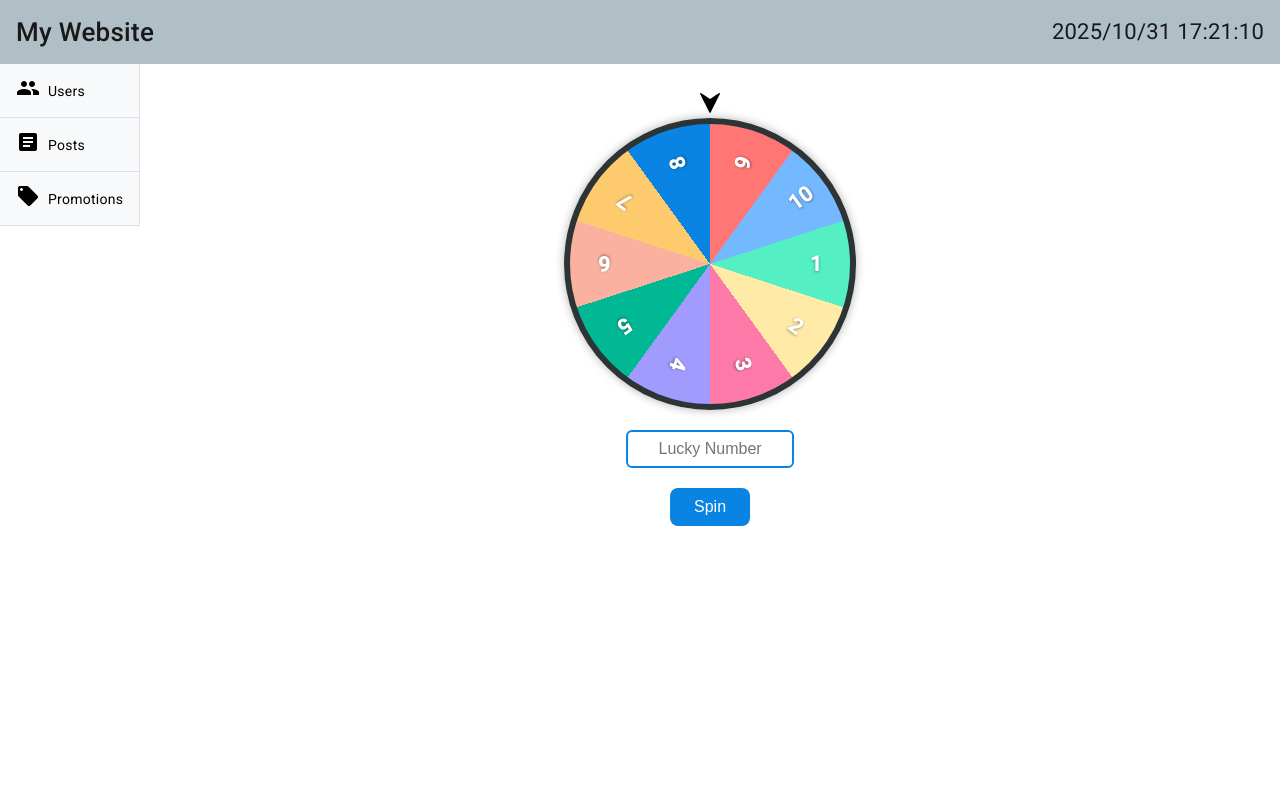
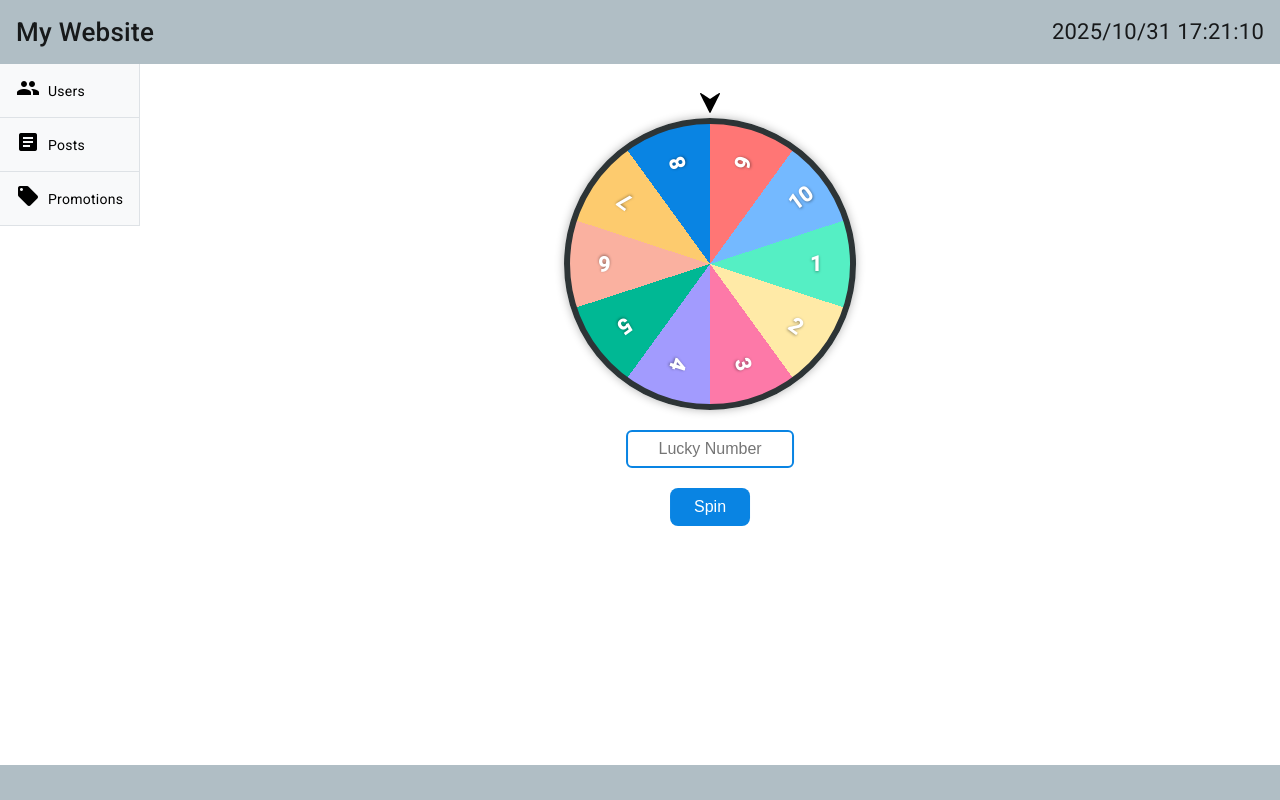
Before and after one commit to Akaki-Vashakidze/hiring-task-app, an Angular app: page /promotions in a window 1280 px wide. Built offline with nearby package versions, Linux system fonts and the light colour scheme.

Commit message:
minor changes - hide content untill http responce, footer display

```diff
--- a/src/app/app.component.html
+++ b/src/app/app.component.html
@@ -9,4 +9,5 @@
       </div>
     </div>
   </div>
+  <app-footer></app-footer>
 </div>
--- a/src/app/app.component.ts
+++ b/src/app/app.component.ts
@@ -3,10 +3,11 @@ import { RouterOutlet } from '@angular/router';
 import { HeaderComponent } from "./components/header/header.component";
 import { NavigationComponent } from "./components/navigation/navigation.component";
 import { LoaderComponent } from "./components/spinner/spinner.component";
+import { FooterComponent } from "./components/footer/footer.component";
 
 @Component({
   selector: 'app-root',
-  imports: [RouterOutlet, HeaderComponent, LoaderComponent, HeaderComponent, NavigationComponent, NavigationComponent, LoaderComponent],
+  imports: [RouterOutlet, HeaderComponent, LoaderComponent, HeaderComponent, FooterComponent,NavigationComponent, NavigationComponent, LoaderComponent, FooterComponent],
   templateUrl: './app.component.html',
   styleUrl: './app.component.scss'
 })
--- a/src/app/components/footer/footer.component.html
+++ b/src/app/components/footer/footer.component.html
@@ -1 +1 @@
-<p>footer works!</p>
+<div class="footer-container"></div>
--- a/src/app/components/footer/footer.component.scss
+++ b/src/app/components/footer/footer.component.scss
@@ -0,0 +1,7 @@
+.footer-container {
+  background-color: var(--app-grey-light);
+  position: absolute;
+  bottom: 0px;
+  width: 100%;
+  height: 35px;
+}
--- a/src/app/components/posts/posts.component.html
+++ b/src/app/components/posts/posts.component.html
@@ -1,8 +1,9 @@
+@if (userPosts.length > 0) {
 <div class="posts-container">
     @if(userId) {
-        <h2>User {{ userId }}'s Posts</h2>
+    <h2>User {{ userId }}'s Posts</h2>
     } @else {
-        <h2>All Users' Posts</h2>
+    <h2>All Users' Posts</h2>
     }
 
 
@@ -22,3 +23,4 @@
         </mat-card>
     </div>
 </div>
+}
--- a/src/app/components/users/users.component.html
+++ b/src/app/components/users/users.component.html
@@ -1,3 +1,5 @@
+
+@if (dataSource) {
 <div class="users-list-header" fxLayout="row">
     <mat-form-field>
         <input matInput (keyup)="applyFilter($event)" placeholder="Filter">
@@ -62,3 +64,4 @@
 
     <mat-paginator [pageSizeOptions]="[5, 10, 25, 100]"></mat-paginator>
 </div>
+}
--- a/src/styles.scss
+++ b/src/styles.scss
@@ -7,6 +7,7 @@ body { margin: 0; font-family: Roboto, "Helvetica Neue", sans-serif; }
   --app-font-size-large: 1.5em;
   --app-font-size-medium: 1.3em;
   --app-font-size-small: 1.1em;
+  --app-grey-light: #b0bec5;
 }
 
 @media (max-width: 768px) {
```
